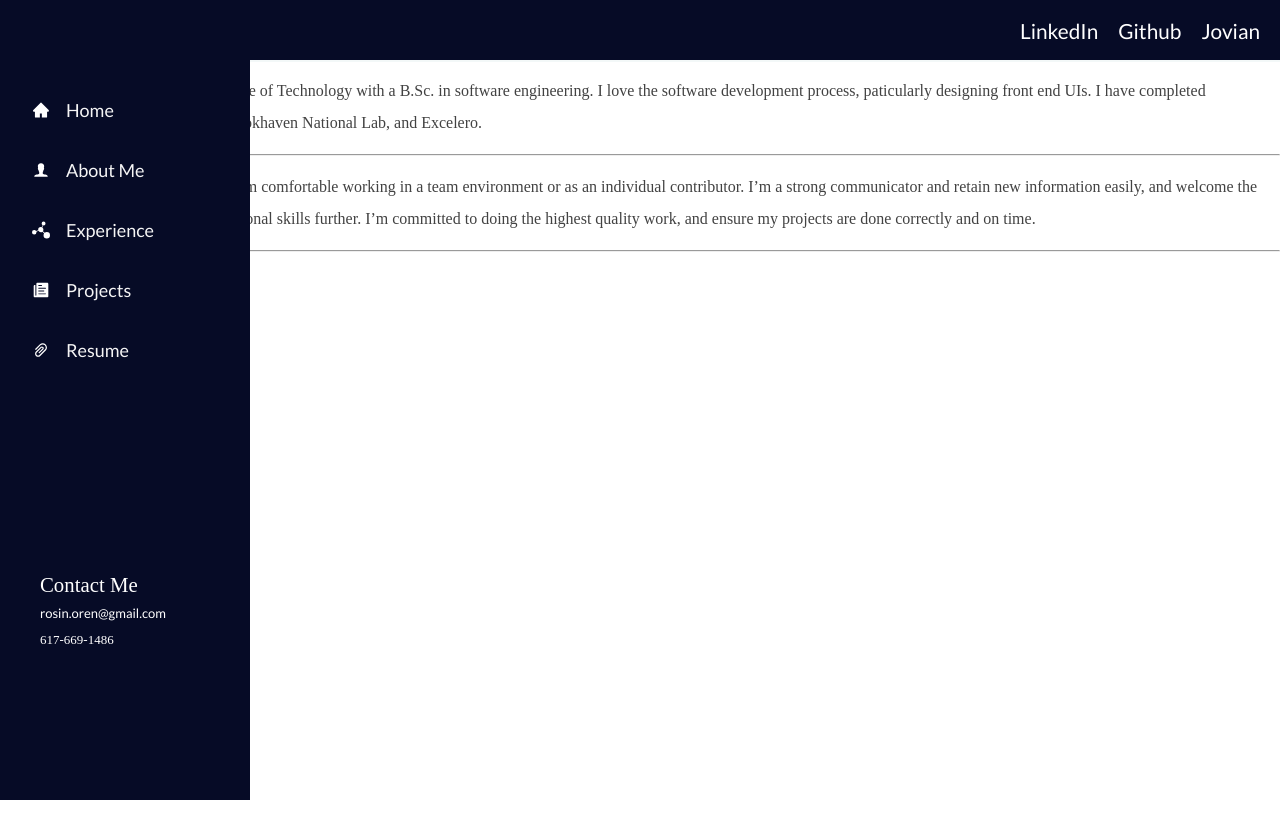
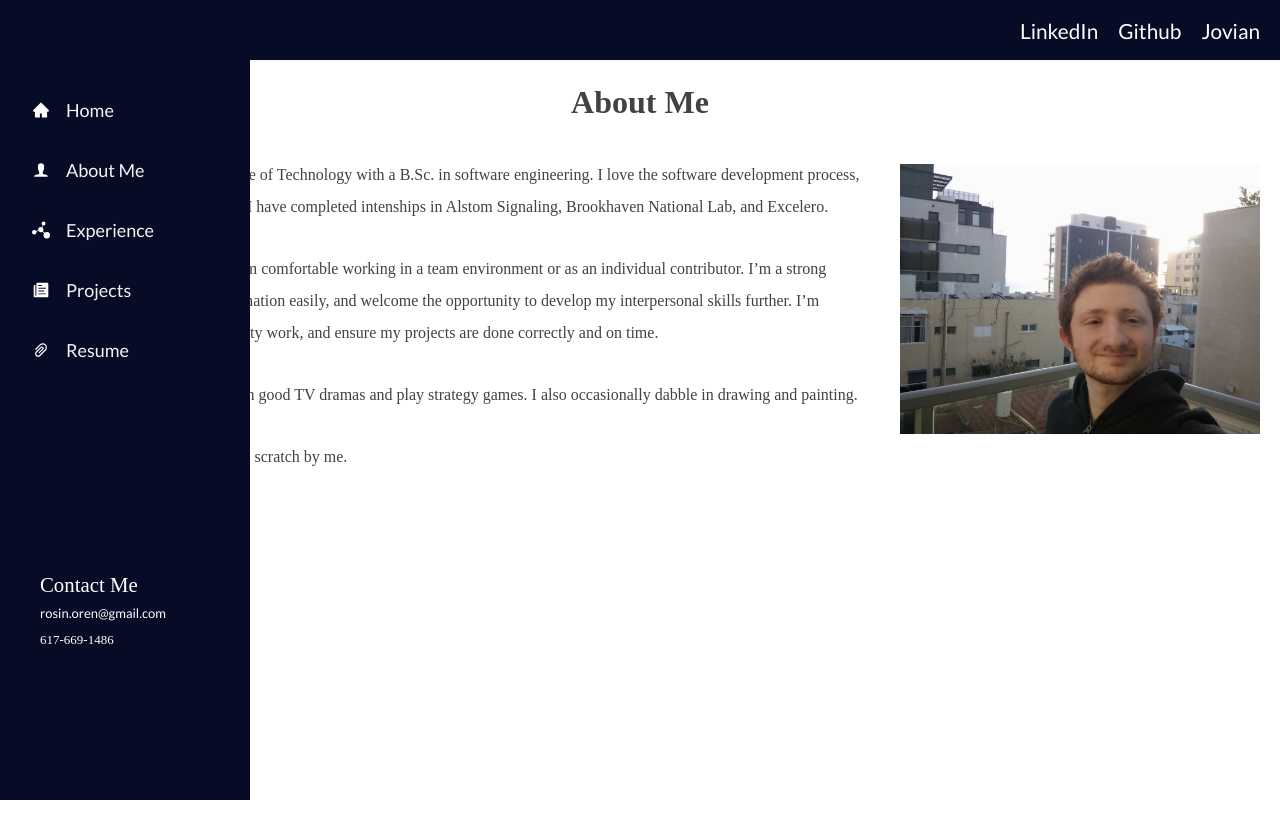
Before and after one commit to GORosin/oren_react, a React (Create React App) app: page /about in a window 1280 px wide. Shown: the top 838 px of the page. Built offline with nearby package versions, Linux system fonts and the light colour scheme; the HTML template or start-up script is replaced by a standard one.

Commit message:
added picture to about me

```diff
--- a/src/pages/About.js
+++ b/src/pages/About.js
@@ -1,13 +1,18 @@
 import React from 'react';
+import selfie from './tel_aviv_selfie.jpg';
 
 function About(){
 	return(
 		<div className='about'>
+							<h1> About Me </h1>
+	   <img src = {selfie} id = "guy" alt = "guy"/>
 		<p>I am a  graduate of Rochester Institute of Technology with a B.Sc. in software engineering. I love the software development process, paticularly designing front end UIs. I have completed intenships in Alstom Signaling, Brookhaven National Lab, and Excelero.
 		</p>
-	    <hr/>
 		<p>I collaborate well with others, and am comfortable working in a team environment or as an individual contributor. I’m a strong communicator and retain new information easily, and welcome the opportunity to develop my interpersonal skills further. I’m committed to doing the highest quality work, and ensure my projects are done correctly and on time.</p>
-<hr/>
+		<p> In my spare time I like to read, watch good TV dramas and  play strategy games. I also occasionally dabble in drawing and painting.
+		</p>
+		<p> This website was built in React from scratch by me.
+		</p>
 		</div>
 	)
 }
```
Also changed, not shown: src/pages/tel_aviv_selfie.jpg (added).
